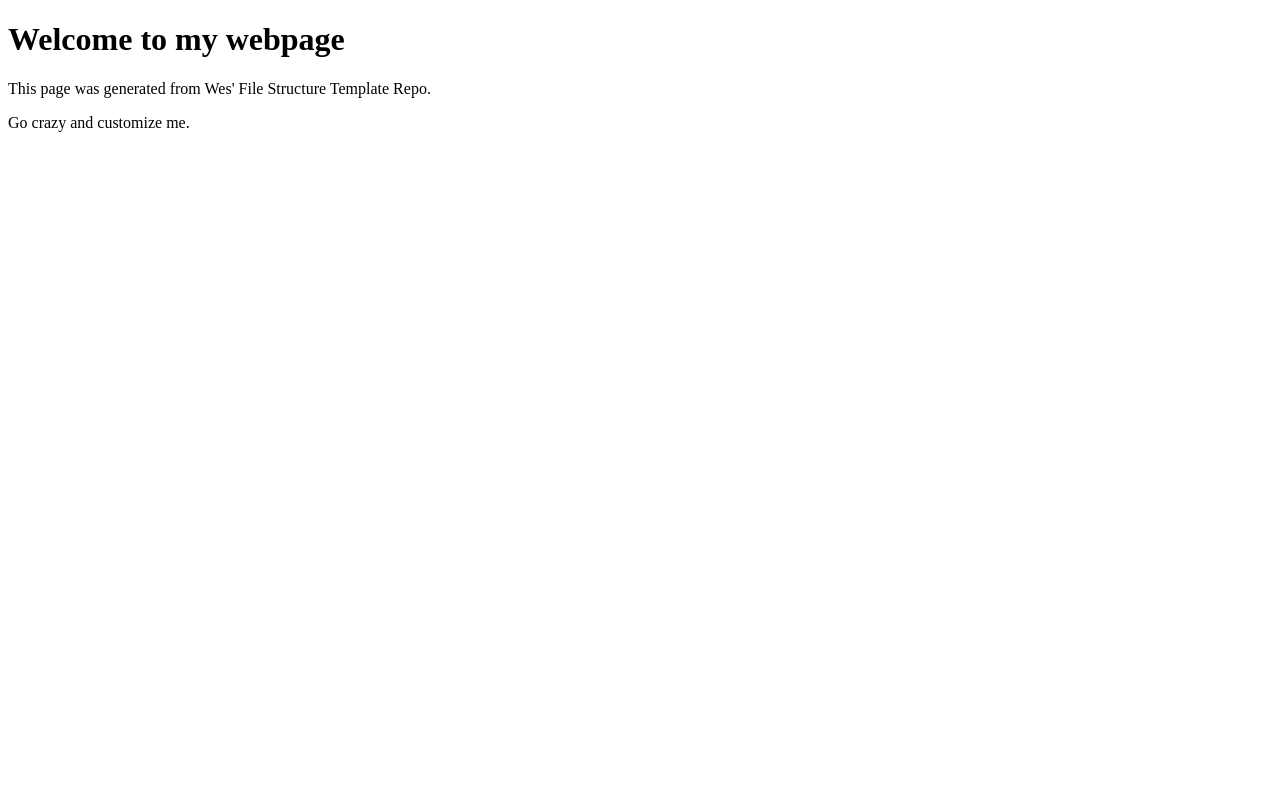
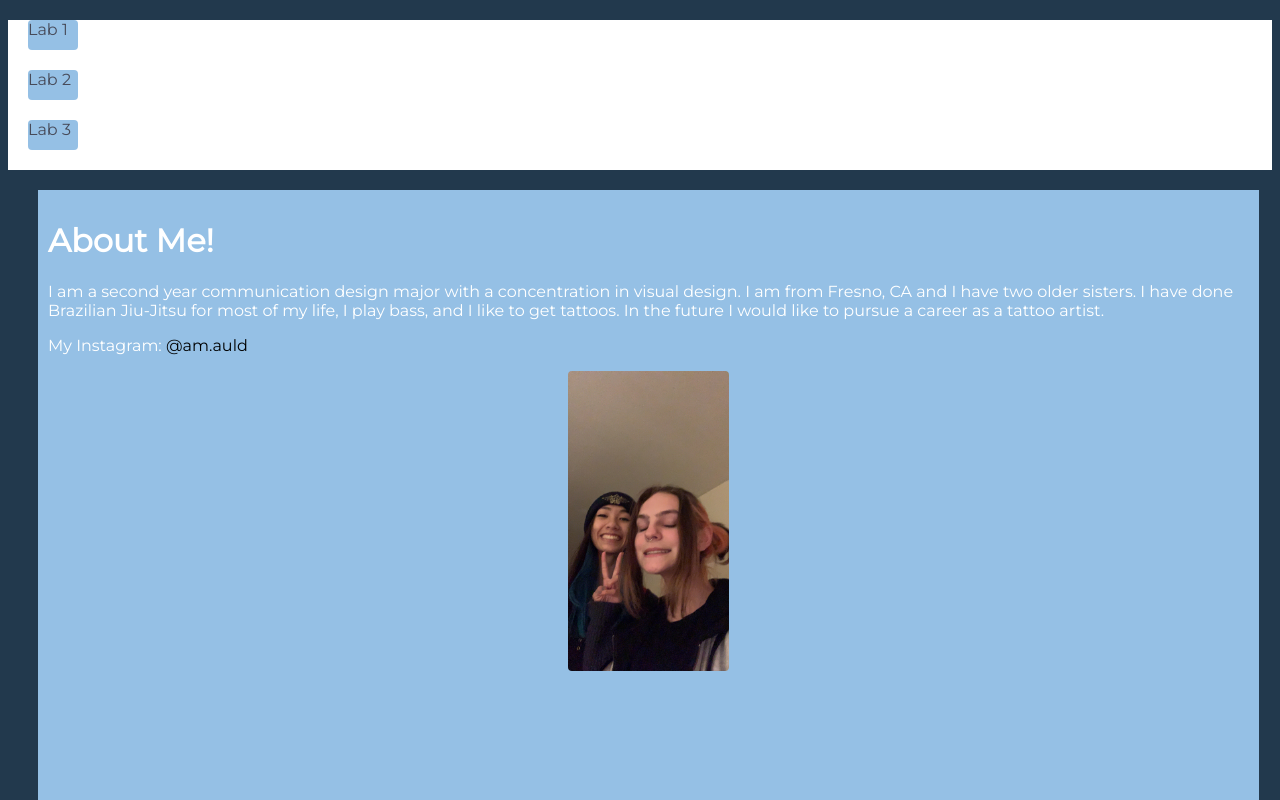
Before and after one commit to AmandaAuld/cst252, a plain HTML site: page index.html in a window 1280 px wide. Shown: the top 800 px of the page. Drawn offline with Linux system fonts and the light colour scheme.

Commit message:
Home Page

```diff
--- a/css/site.css
+++ b/css/site.css
@@ -0,0 +1,92 @@
+body {
+  font-family: 'Montserrat', sans-serif;
+  color: white;
+  background-color: #22394D;
+}
+
+
+#content {
+  width: 95%;
+  margin: 20px;
+  padding: 10px;
+  background-color: #95C0E5;
+  color: white;
+  height: 1140px;
+  margin-left: 30px;
+}
+
+h2 {
+  color: #474A59;
+}
+/*Nav Bar*/
+nav {
+  position: sticky;
+  top: 0;
+  background-color: white;
+  color: #474A59;
+  height: 150px;
+}
+
+nav a {
+  color: #474A59;
+  text-decoration: none;
+  height: 20px;
+}
+
+#lab1:hover {
+  background-color: grey;
+
+}
+
+#lab2:hover {
+  background-color: grey;
+
+}
+
+#lab3:hover {
+  background-color: grey;
+
+}
+
+#instagram a {
+  text-decoration: none;
+  color: black;
+}
+
+#instagram a:hover {
+  text-decoration: underline;
+}
+
+
+img {
+  height: 300px;
+  width:auto;
+  margin-left: auto;
+  margin-right: auto;
+  display: block;
+  border-radius: 4px;
+}
+
+#lab1 {
+background-color: #95C0E5;
+width: 50px;
+height: 30px;
+margin: 20px;
+border-radius: 4px;
+}
+
+#lab2 {
+  background-color: #95C0E5;
+  width: 50px;
+  height: 30px;
+  margin: 20px;
+  border-radius: 4px;
+}
+
+#lab3 {
+  background-color: #95C0E5;
+  width: 50px;
+  height: 30px;
+  margin: 20px;
+  border-radius: 4px;
+}
--- a/index.html
+++ b/index.html
@@ -2,16 +2,37 @@
 <html>
 <head>
 	<title>Amanda's Homepage</title>
-	<h1>Welcome to my webpage</h1>
 	<link rel="stylesheet" type="text/css" href="css/site.css">
+
+	<!--This is my font link-->
+	<link rel="preconnect" href="https://fonts.googleapis.com">
+<link rel="preconnect" href="https://fonts.gstatic.com" crossorigin>
+<link href="https://fonts.googleapis.com/css2?family=Montserrat&display=swap" rel="stylesheet">
+
 </head>
+
 <body>
-	<main>
-		<p>This page was generated from Wes' File Structure Template Repo.</p>
 
-		<p>Go crazy and customize me.</p>
-	</main>
+	<nav id="links">
 
+		<div id="lab1"><a href="lab1/">Lab 1</a></div>
+		<div id="lab2"><a href="lab2/">Lab 2</a></div>
+		<div id="lab3"><a href="lab3/">Lab 3</a></div>
+	</nav>
+
+	<div id="content">
+		<h1>About Me!</h1>
+
+		<p>I am a second year communication design major with a concentration in
+		visual design. I am from Fresno, CA and I have two older sisters. I have done
+		Brazilian Jiu-Jitsu for most of my life, I play bass, and I like to get tattoos.
+		In the future I would like to pursue a career as a tattoo artist.</p>
+
+		<p id="instagram">My Instagram: <a href=https://www.instagram.com/wooddyr/
+     target="_blank">@am.auld</a></p>
+
+<img id="me-trin" src="img/me.JPG">
+</div>
 
 </body>
 </html>
```
Also changed, not shown: lab3/index.html (+17 -1 lines), img/me.JPG (added).
